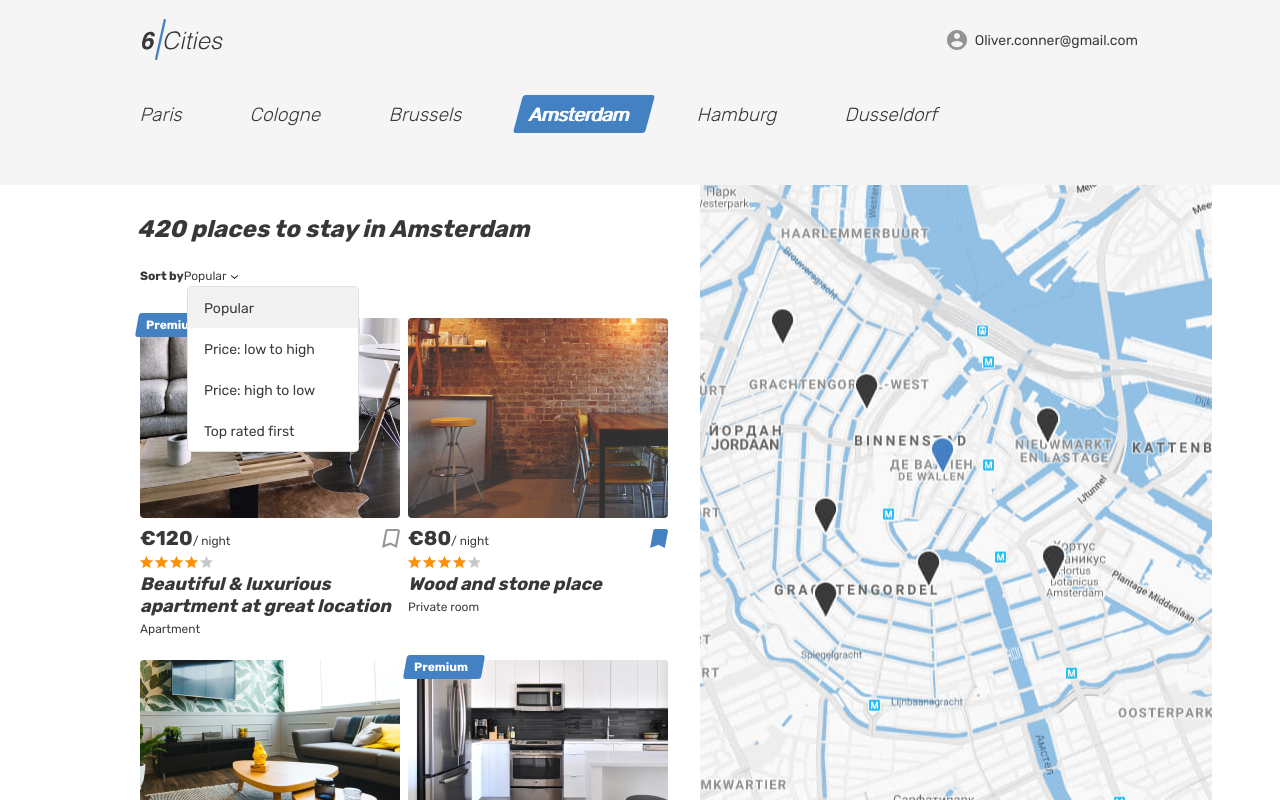
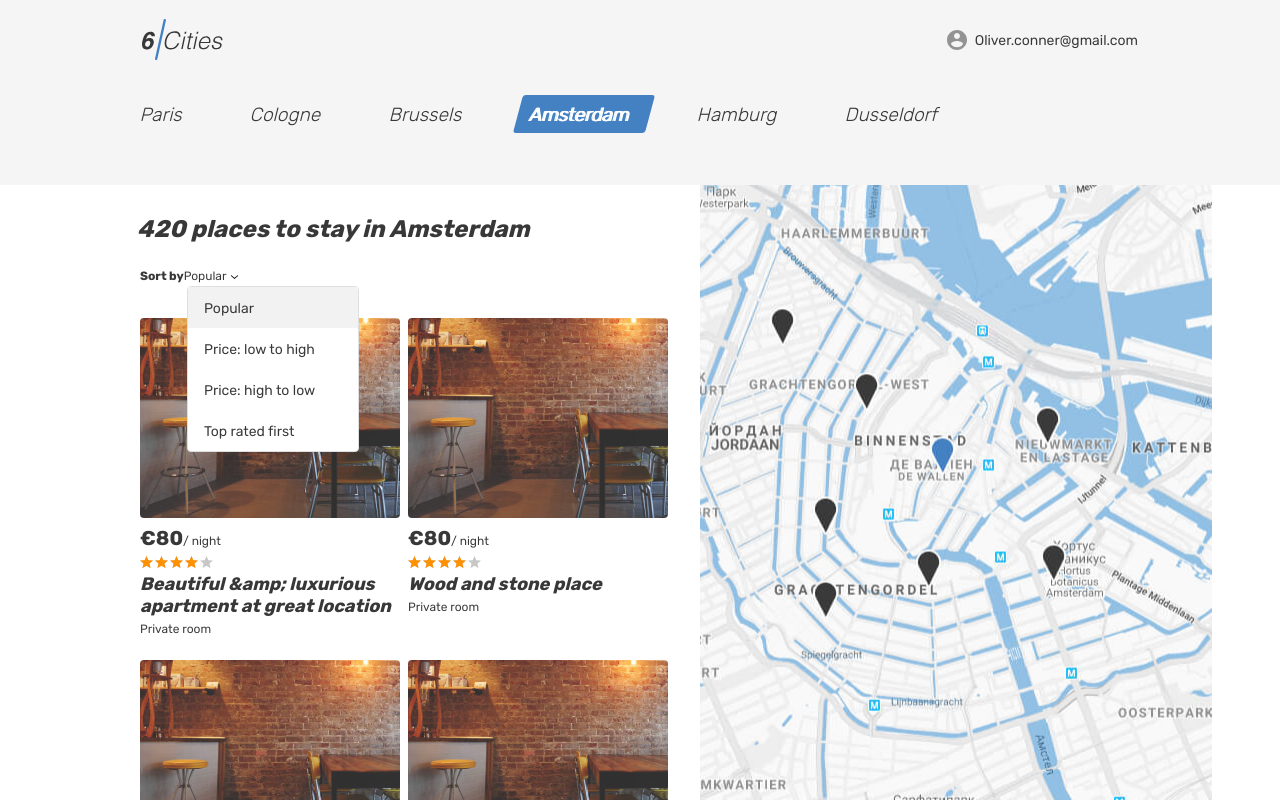
Before and after one commit to Otkrovennost/986345-six-cities-4, a React app: page / in a window 1280 px wide. Built offline with nearby package versions, Linux system fonts and the light colour scheme.

Commit message:
валидация пропсов

```diff
--- a/package.json
+++ b/package.json
@@ -25,6 +25,7 @@
     "node": "10"
   },
   "dependencies": {
+    "prop-types": "15.7.2",
     "react": "16.13.1",
     "react-dom": "16.13.1"
   }
--- a/src/components/app/app.jsx
+++ b/src/components/app/app.jsx
@@ -1,11 +1,16 @@
 import React from "react";
 import Main from "../main/main.jsx";
+import PropTypes from "prop-types";
 
-const App = (props) => {
+const App = ({quantity, title}) => {
   return (
-    // eslint-disable-next-line react/prop-types
-    <Main quantity={props.quantity}/>
+    <Main quantity={quantity} title={title}/>
   );
 };
 
+App.propTypes = {
+  quantity: PropTypes.number.isRequired,
+  title: PropTypes.arrayOf(PropTypes.string).isRequired
+};
+
 export default App;
--- a/src/components/main/main.jsx
+++ b/src/components/main/main.jsx
@@ -1,9 +1,7 @@
 import React from "react";
+import PropTypes from "prop-types";
 
-const Main = (props) => {
-  // eslint-disable-next-line react/prop-types
-  const {quantity} = props;
-
+const Main = ({quantity, title}) => {
   return (
     <div className="page page--gray page--main">
       <header className="header">
@@ -87,45 +85,12 @@ const Main = (props) => {
                 </ul>
               </form>
               <div className="cities__places-list places__list tabs__content">
-                <article className="cities__place-card place-card">
-                  <div className="place-card__mark">
-                    <span>Premium</span>
-                  </div>
+                {title.map((name, index) => {
+                  return (
+                    <article className="cities__place-card place-card" key={index}>
                       <div className="cities__image-wrapper place-card__image-wrapper">
                         <a href="#">
-                      <img className="place-card__image" src="img/apartment-01.jpg" width="260" height="200" alt="Place image"/>
-                    </a>
-                  </div>
-                  <div className="place-card__info">
-                    <div className="place-card__price-wrapper">
-                      <div className="place-card__price">
-                        <b className="place-card__price-value">&euro;120</b>
-                        <span className="place-card__price-text">&#47;&nbsp;night</span>
-                      </div>
-                      <button className="place-card__bookmark-button button" type="button">
-                        <svg className="place-card__bookmark-icon" width="18" height="19">
-                          <use xlinkHref="#icon-bookmark"/>
-                        </svg>
-                        <span className="visually-hidden">To bookmarks</span>
-                      </button>
-                    </div>
-                    <div className="place-card__rating rating">
-                      <div className="place-card__stars rating__stars">
-                        <span style={{width: `80%`}}/>
-                        <span className="visually-hidden">Rating</span>
-                      </div>
-                    </div>
-                    <h2 className="place-card__name">
-                      <a href="#">Beautiful &amp; luxurious apartment at great location</a>
-                    </h2>
-                    <p className="place-card__type">Apartment</p>
-                  </div>
-                </article>
-
-                <article className="cities__place-card place-card">
-                  <div className="cities__image-wrapper place-card__image-wrapper">
-                    <a href="#">
-                      <img className="place-card__image" src="img/room.jpg" width="260" height="200" alt="Place image"/>
+                          <img className="place-card__image" src="img/room.jpg" width="260" height="200" alt="Place image" />
                         </a>
                       </div>
                       <div className="place-card__info">
@@ -136,7 +101,7 @@ const Main = (props) => {
                           </div>
                           <button className="place-card__bookmark-button place-card__bookmark-button--active button" type="button">
                             <svg className="place-card__bookmark-icon" width="18" height="19">
-                          <use xlinkHref="#icon-bookmark"/>
+                              <use xlinkHref="#icon-bookmark-active"></use>
                             </svg>
                             <span className="visually-hidden">In bookmarks</span>
                           </button>
@@ -148,110 +113,13 @@ const Main = (props) => {
                           </div>
                         </div>
                         <h2 className="place-card__name">
-                      <a href="#">Wood and stone place</a>
+                          <a href="#">{name}</a>
                         </h2>
                         <p className="place-card__type">Private room</p>
                       </div>
                     </article>
-
-                <article className="cities__place-card place-card">
-                  <div className="cities__image-wrapper place-card__image-wrapper">
-                    <a href="#">
-                      <img className="place-card__image" src="img/apartment-02.jpg" width="260" height="200" alt="Place image"/>
-                    </a>
-                  </div>
-                  <div className="place-card__info">
-                    <div className="place-card__price-wrapper">
-                      <div className="place-card__price">
-                        <b className="place-card__price-value">&euro;132</b>
-                        <span className="place-card__price-text">&#47;&nbsp;night</span>
-                      </div>
-                      <button className="place-card__bookmark-button button" type="button">
-                        <svg className="place-card__bookmark-icon" width="18" height="19">
-                          <use xlinkHref="#icon-bookmark"/>
-                        </svg>
-                        <span className="visually-hidden">To bookmarks</span>
-                      </button>
-                    </div>
-                    <div className="place-card__rating rating">
-                      <div className="place-card__stars rating__stars">
-                        <span style={{width: `80%`}}/>
-                        <span className="visually-hidden">Rating</span>
-                      </div>
-                    </div>
-                    <h2 className="place-card__name">
-                      <a href="#">Canal View Prinsengracht</a>
-                    </h2>
-                    <p className="place-card__type">Apartment</p>
-                  </div>
-                </article>
-
-                <article className="cities__place-card place-card">
-                  <div className="place-card__mark">
-                    <span>Premium</span>
-                  </div>
-                  <div className="cities__image-wrapper place-card__image-wrapper">
-                    <a href="#">
-                      <img className="place-card__image" src="img/apartment-03.jpg" width="260" height="200" alt="Place image"/>
-                    </a>
-                  </div>
-                  <div className="place-card__info">
-                    <div className="place-card__price-wrapper">
-                      <div className="place-card__price">
-                        <b className="place-card__price-value">&euro;180</b>
-                        <span className="place-card__price-text">&#47;&nbsp;night</span>
-                      </div>
-                      <button className="place-card__bookmark-button button" type="button">
-                        <svg className="place-card__bookmark-icon" width="18" height="19">
-                          <use xlinkHref="#icon-bookmark"/>
-                        </svg>
-                        <span className="visually-hidden">To bookmarks</span>
-                      </button>
-                    </div>
-                    <div className="place-card__rating rating">
-                      <div className="place-card__stars rating__stars">
-                        <span style={{width: `100%`}}/>
-                        <span className="visually-hidden">Rating</span>
-                      </div>
-                    </div>
-                    <h2 className="place-card__name">
-                      <a href="#">Nice, cozy, warm big bed apartment</a>
-                    </h2>
-                    <p className="place-card__type">Apartment</p>
-                  </div>
-                </article>
-
-                <article className="cities__place-card place-card">
-                  <div className="cities__image-wrapper place-card__image-wrapper">
-                    <a href="#">
-                      <img className="place-card__image" src="img/room.jpg" width="260" height="200" alt="Place image"/>
-                    </a>
-                  </div>
-                  <div className="place-card__info">
-                    <div className="place-card__price-wrapper">
-                      <div className="place-card__price">
-                        <b className="place-card__price-value">&euro;80</b>
-                        <span className="place-card__price-text">&#47;&nbsp;night</span>
-                      </div>
-                      <button className="place-card__bookmark-button place-card__bookmark-button--active button" type="button">
-                        <svg className="place-card__bookmark-icon" width="18" height="19">
-                          <use xlinkHref="#icon-bookmark-active"/>
-                        </svg>
-                        <span className="visually-hidden">In bookmarks</span>
-                      </button>
-                    </div>
-                    <div className="place-card__rating rating">
-                      <div className="place-card__stars rating__stars">
-                        <span style={{width: `80%`}}/>
-                        <span className="visually-hidden">Rating</span>
-                      </div>
-                    </div>
-                    <h2 className="place-card__name">
-                      <a href="#">Wood and stone place</a>
-                    </h2>
-                    <p className="place-card__type">Private room</p>
-                  </div>
-                </article>
+                  );
+                })}
               </div>
             </section>
             <div className="cities__right-section">
@@ -264,4 +132,9 @@ const Main = (props) => {
   );
 };
 
+Main.propTypes = {
+  quantity: PropTypes.number.isRequired,
+  title: PropTypes.arrayOf(PropTypes.string).isRequired
+};
+
 export default Main;
--- a/src/index.js
+++ b/src/index.js
@@ -3,10 +3,14 @@ import ReactDOM from "react-dom";
 import App from "./components/app/app.jsx";
 
 const Settings = {
-  OFFERS_QUANTITY: 420
+  OFFERS_QUANTITY: 420,
+  TITLES: [`Beautiful &amp; luxurious apartment at great location`, `Wood and stone place`, `Canal View Prinsengracht`, `Nice, cozy, warm big bed apartment`, `Wood and stone place`]
 };
 
 ReactDOM.render(
-    <App quantity={Settings.OFFERS_QUANTITY}/>,
+    <App
+      quantity={Settings.OFFERS_QUANTITY}
+      title={Settings.TITLES}
+    />,
     document.getElementById(`root`)
 );
```
Lines whose indentation alone changed are shown as unchanged.
